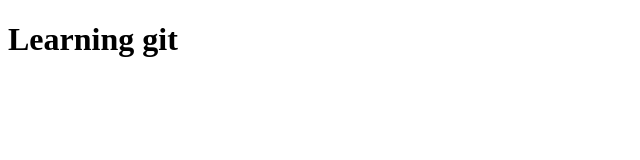
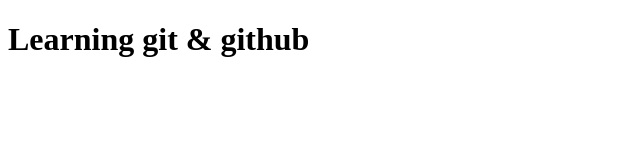
Before and after one commit to immithunroy/my-practice2, a plain HTML site: page index.html in a window 1280 px wide. Shown: the whole page, without its empty margins (0-640 px from the left). Drawn offline with Linux system fonts and the light colour scheme.

Commit message:
single line edit

```diff
--- a/index.html
+++ b/index.html
@@ -6,6 +6,6 @@
     <title>Document</title>
 </head>
 <body>
-    <h1>Learning git</h1>
+    <h1>Learning git & github</h1>
 </body>
 </html>
```
